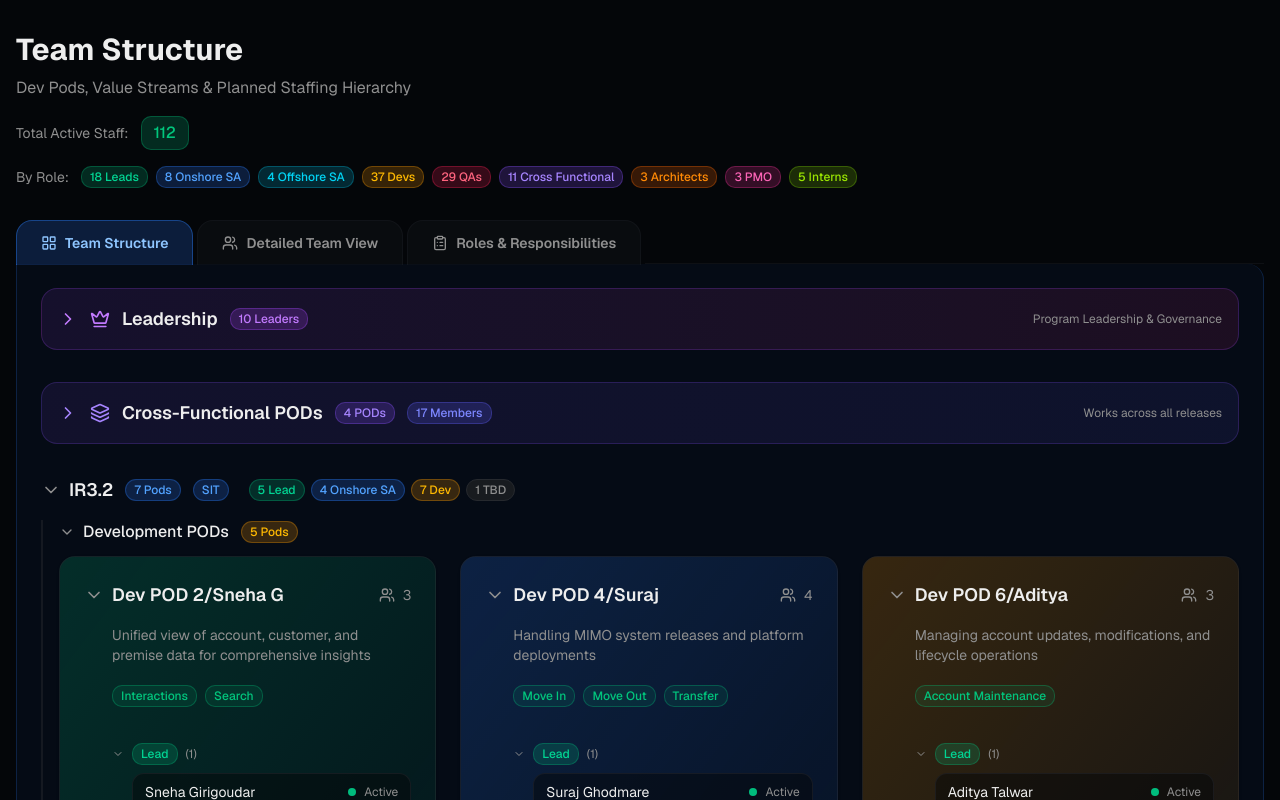
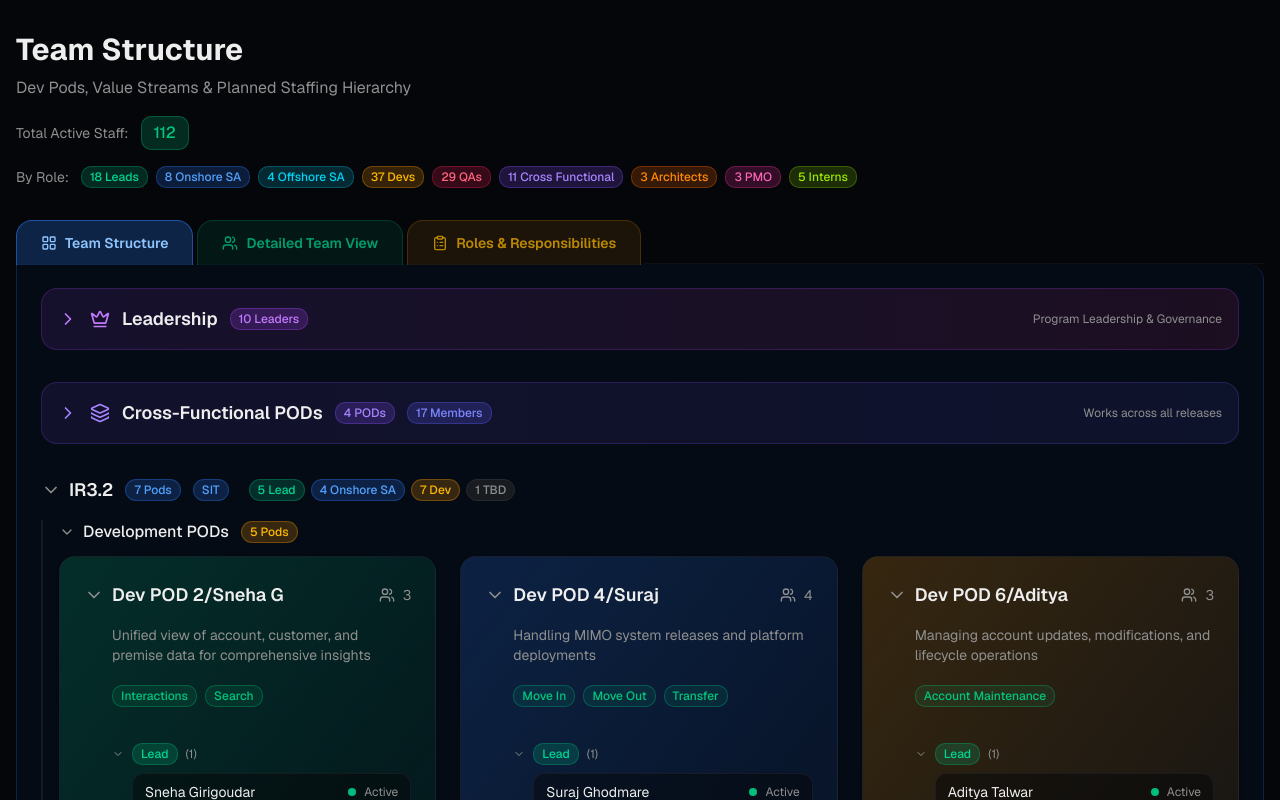
Before and after one commit to 32131234432ws/Team-Structure, a Next.js app: page / in a window 1280 px wide. Shown: the top 800 px of the page. Built offline with nearby package versions, Linux system fonts and the light colour scheme.

Commit message:
feat: enhance tab styling with color indicators
Improve tab visibility with color cues for active and inactive states.

#VERCEL_SKIP

```diff
--- a/components/team-page-tabs.tsx
+++ b/components/team-page-tabs.tsx
@@ -15,21 +15,33 @@ export function TeamPageTabs({ structureView, detailedView, rolesView }: TeamPag
 
   const tabConfig = {
     structure: {
-      activeBg: "bg-blue-500/20",
+      activeBg: "bg-blue-500/25",
       activeText: "text-blue-300",
-      activeBorder: "border-blue-500/40",
+      activeBorder: "border-blue-500/50",
+      inactiveBg: "bg-blue-500/10",
+      inactiveText: "text-blue-400/70",
+      inactiveBorder: "border-blue-500/20",
+      hoverBg: "hover:bg-blue-500/15",
       contentBg: "bg-blue-500/5 border-blue-500/20",
     },
     detailed: {
-      activeBg: "bg-emerald-500/20",
+      activeBg: "bg-emerald-500/25",
       activeText: "text-emerald-300",
-      activeBorder: "border-emerald-500/40",
+      activeBorder: "border-emerald-500/50",
+      inactiveBg: "bg-emerald-500/10",
+      inactiveText: "text-emerald-400/70",
+      inactiveBorder: "border-emerald-500/20",
+      hoverBg: "hover:bg-emerald-500/15",
       contentBg: "bg-emerald-500/5 border-emerald-500/20",
     },
     roles: {
-      activeBg: "bg-amber-500/20",
+      activeBg: "bg-amber-500/25",
       activeText: "text-amber-300",
-      activeBorder: "border-amber-500/40",
+      activeBorder: "border-amber-500/50",
+      inactiveBg: "bg-amber-500/10",
+      inactiveText: "text-amber-400/70",
+      inactiveBorder: "border-amber-500/20",
+      hoverBg: "hover:bg-amber-500/15",
       contentBg: "bg-amber-500/5 border-amber-500/20",
     },
   };
@@ -45,7 +57,7 @@ export function TeamPageTabs({ structureView, detailedView, rolesView }: TeamPag
             "relative flex items-center gap-2 px-6 py-3 text-sm font-semibold rounded-t-xl border border-b-0 transition-all",
             activeTab === "structure"
               ? cn(tabConfig.structure.activeBg, tabConfig.structure.activeText, tabConfig.structure.activeBorder, "z-10 -mb-px")
-              : "bg-muted/30 text-muted-foreground border-border/30 hover:bg-muted/50 hover:text-foreground -mb-px"
+              : cn(tabConfig.structure.inactiveBg, tabConfig.structure.inactiveText, tabConfig.structure.inactiveBorder, tabConfig.structure.hoverBg, "hover:text-blue-300 -mb-px")
           )}
         >
           <LayoutGrid className="h-4 w-4" />
@@ -59,7 +71,7 @@ export function TeamPageTabs({ structureView, detailedView, rolesView }: TeamPag
             "relative flex items-center gap-2 px-6 py-3 text-sm font-semibold rounded-t-xl border border-b-0 transition-all",
             activeTab === "detailed"
               ? cn(tabConfig.detailed.activeBg, tabConfig.detailed.activeText, tabConfig.detailed.activeBorder, "z-10 -mb-px")
-              : "bg-muted/30 text-muted-foreground border-border/30 hover:bg-muted/50 hover:text-foreground -mb-px"
+              : cn(tabConfig.detailed.inactiveBg, tabConfig.detailed.inactiveText, tabConfig.detailed.inactiveBorder, tabConfig.detailed.hoverBg, "hover:text-emerald-300 -mb-px")
           )}
         >
           <Users className="h-4 w-4" />
@@ -73,7 +85,7 @@ export function TeamPageTabs({ structureView, detailedView, rolesView }: TeamPag
             "relative flex items-center gap-2 px-6 py-3 text-sm font-semibold rounded-t-xl border border-b-0 transition-all",
             activeTab === "roles"
               ? cn(tabConfig.roles.activeBg, tabConfig.roles.activeText, tabConfig.roles.activeBorder, "z-10 -mb-px")
-              : "bg-muted/30 text-muted-foreground border-border/30 hover:bg-muted/50 hover:text-foreground -mb-px"
+              : cn(tabConfig.roles.inactiveBg, tabConfig.roles.inactiveText, tabConfig.roles.inactiveBorder, tabConfig.roles.hoverBg, "hover:text-amber-300 -mb-px")
           )}
         >
           <ClipboardList className="h-4 w-4" />
```
